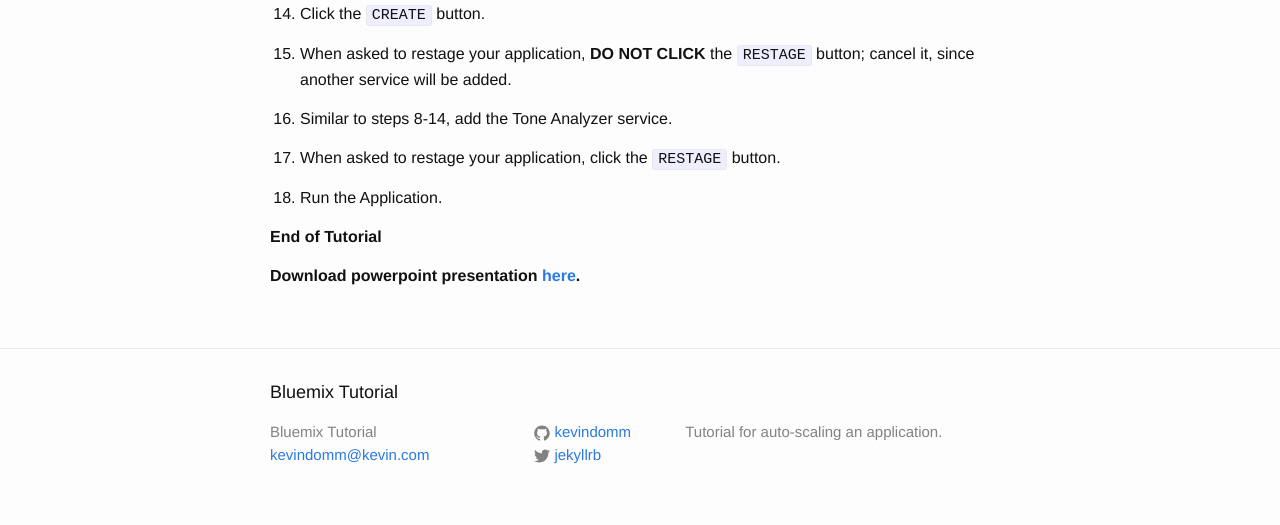
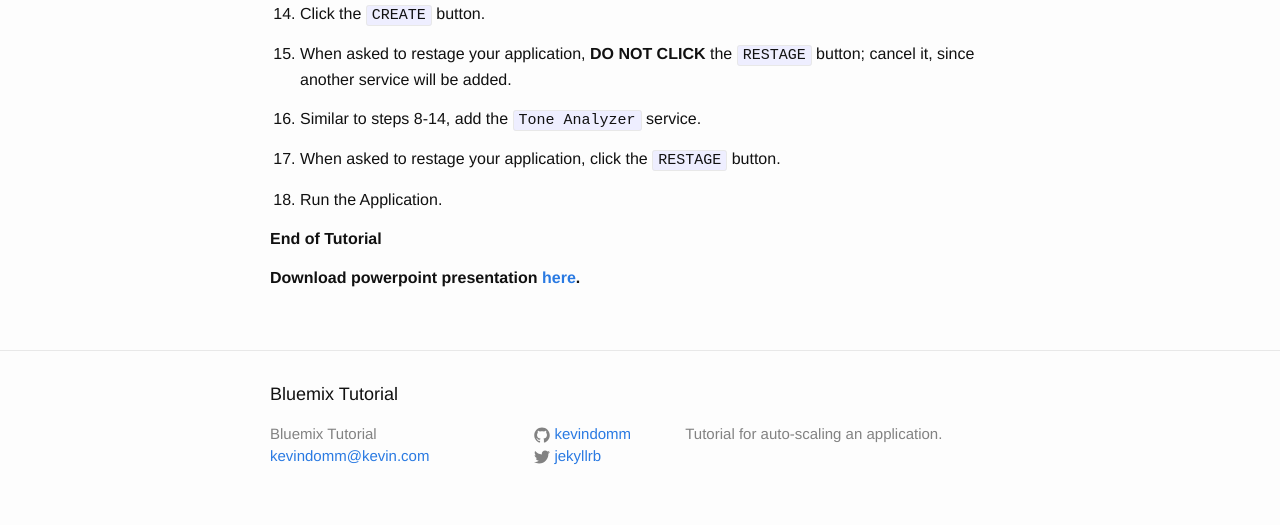
Before and after one commit to kevindomm/kevindomm.github.io, a Jekyll site: the page built from _posts/2016-04-14-twitter-meter.markdown, in a window 1280 px wide. Shown: the part 1382-1907 px from the top of the page. Built offline with Jekyll 4.4.1, drawn with Linux system fonts in a browser that asks for light colours; Markdown is read by kramdown in place of the engine named in the settings.

Commit message:
emphasis

```diff
--- a/_posts/2016-04-14-twitter-meter.markdown
+++ b/_posts/2016-04-14-twitter-meter.markdown
@@ -67,7 +67,7 @@ The web application's main purpose is to basically rate a candidate based on Twi
 
 15. When asked to restage your application, **DO NOT CLICK** the `RESTAGE` button; cancel it, since another service will be added.
 
-16. Similar to steps 8-14, add the Tone Analyzer service.
+16. Similar to steps 8-14, add the `Tone Analyzer` service.
 
 17. When asked to restage your application, click the `RESTAGE` button.
 
```
